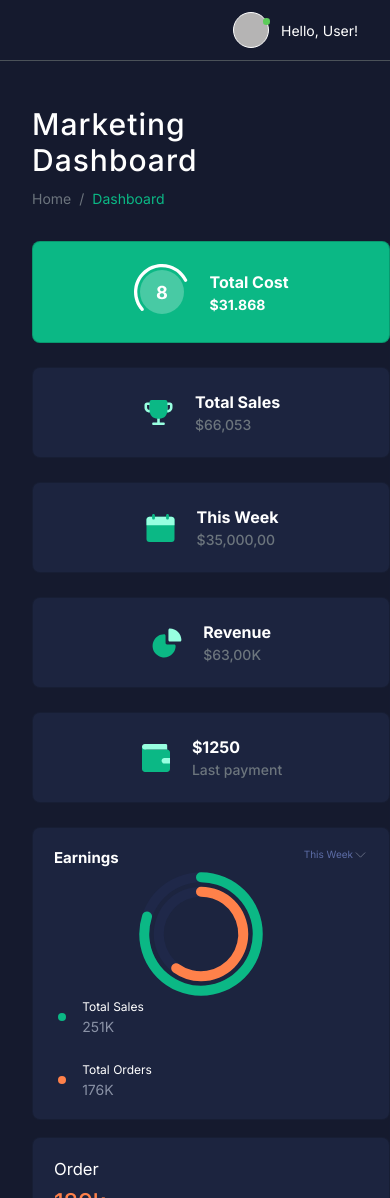
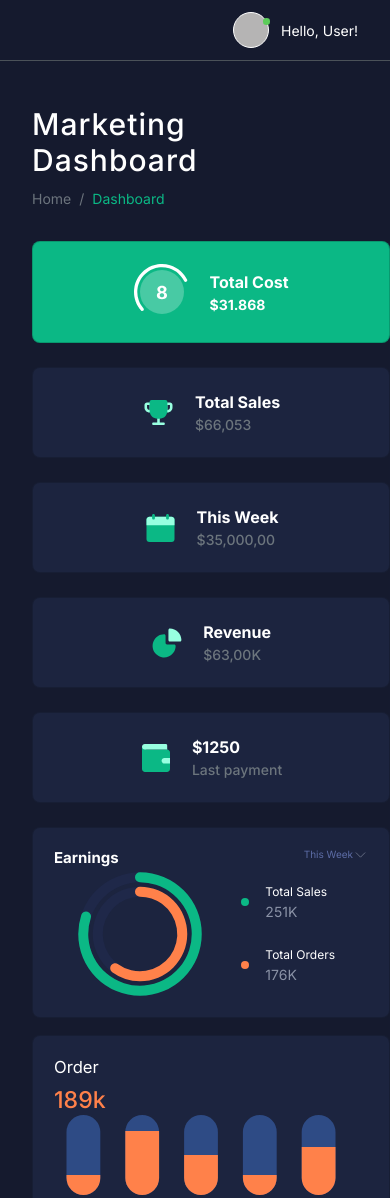
Before and after one commit to evan00144/rdx-fe-test, a React (Vite) app: page /home in a window 390 px wide. Shown: the top 1198 px of the page. Built offline with nearby package versions, Linux system fonts and the light colour scheme.

Commit message:
chart responsive

```diff
--- a/src/App.tsx
+++ b/src/App.tsx
@@ -9,6 +9,7 @@ function App() {
       <BrowserRouter>
         <Routes>
           <Route path="/*" element={<Navigate to={"/home"} />} />
+          <Route path="" element={<Navigate to={"/home"} />} />
           <Route path="/home" element={<HomePage />} />
         </Routes>
       </BrowserRouter>
--- a/src/components/Earning.tsx
+++ b/src/components/Earning.tsx
@@ -43,7 +43,7 @@ export default function Earning() {
         </Dropdown>
       </div>
       <Row className="g-0">
-        <Col sm="7">
+        <Col xs='7' sm="7">
           {/* <Earnings1Chart /> */}
           {selected === "Last Week" && <Echart height={128} />}
           {selected !== "Last Week" && (
@@ -102,7 +102,7 @@ export default function Earning() {
           )}
         </Col>
         {selected === "Last Week" && (
-          <Col sm="5">
+          <Col xs='5' sm="5">
             <div className="d-flex h-100 ms-1 justify-content-center gap-4 flex-column">
               <Legend>
                 <CircleLegend color="#0bb885" />
@@ -122,7 +122,7 @@ export default function Earning() {
           </Col>
         )}
         {selected !== "Last Week" && (
-          <Col sm="5">
+          <Col xs='5' sm="5">
             <div className="d-flex h-100 ms-1 justify-content-center gap-4 flex-column">
               <Legend>
                 <CircleLegend color="#0bb885" />
```
